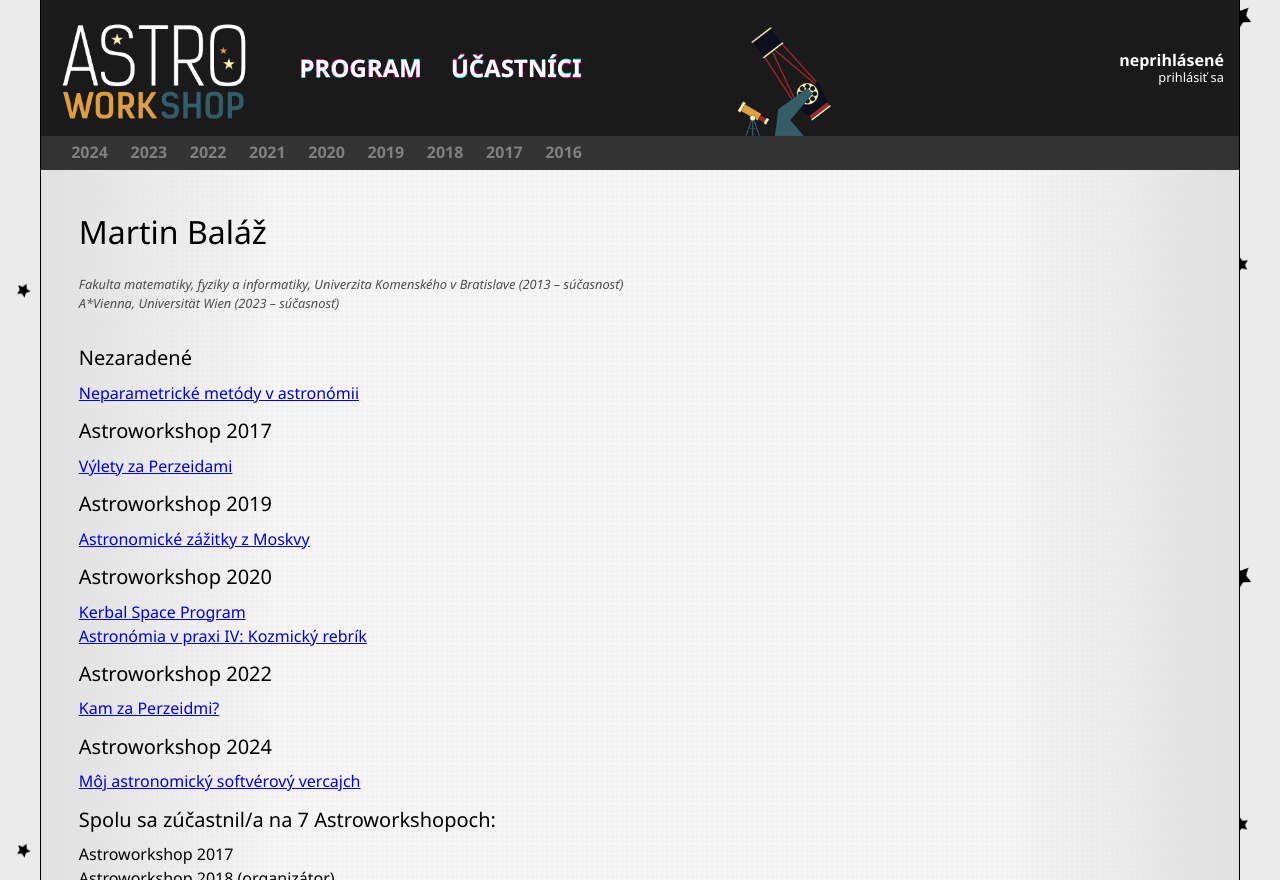
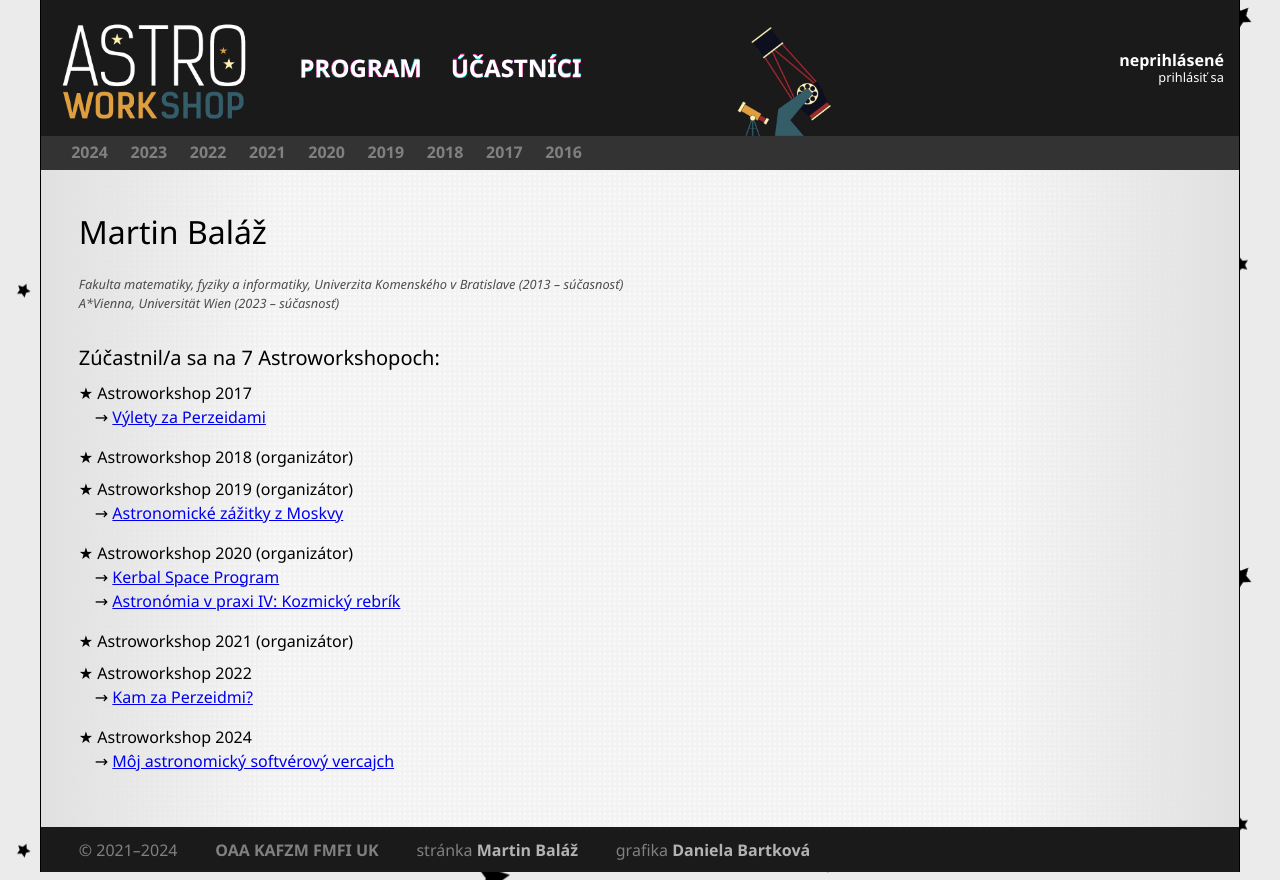
Before and after one commit to sesquideus/astroworkshop, a Django app: a page that uses core/templates/core/participant.html in a window 1280 px wide. Shown: the top 880 px of the page. Run offline with Django 3.2, Linux system fonts and the light colour scheme; data comes from the database, SQL or seed files in the repository.

Commit message:
Improved queries

```diff
--- a/core/models/participant.py
+++ b/core/models/participant.py
@@ -19,7 +19,7 @@ class ParticipantQuerySet(models.QuerySet):
                 'slots',
                 queryset=Slot.objects.filter(
                     Q(category=Slot.CATEGORY_TALK) | Q(category=Slot.CATEGORY_WORKSHOP)
-                ).order_by('event__start'),
+                ).order_by('event__start').with_event(),
                 to_attr='talks',
             ),
         )
@@ -37,7 +37,7 @@ class ParticipantQuerySet(models.QuerySet):
         return self.prefetch_related(
             Prefetch(
                 'affiliation',
-                queryset=Affiliation.objects.order_by('start'),
+                queryset=Affiliation.objects.order_by('start').select_related('institute'),
                 to_attr='all_affiliations',
             )
         )
@@ -67,6 +67,7 @@ class ParticipantQuerySet(models.QuerySet):
         return self.prefetch_related(
             Prefetch(
                 'participations',
+                queryset=Participation.objects.prefetch_related('event')
             ),
         ).annotate(total_participations=Count('participations'))
 
@@ -93,16 +94,8 @@ class Participant(AbstractUser):
 
     objects = ParticipantManager()
 
-    institutes = models.ManyToManyField(
-        'Institute',
-        through='Affiliation',
-        related_name = 'people',
-    )
-    events = models.ManyToManyField(
-        'Event',
-        through='Participation',
-        related_name = 'participants',
-    )
+    institutes = models.ManyToManyField('Institute', through='Affiliation', related_name='people')
+    events = models.ManyToManyField('Event', through='Participation', related_name='participants')
     about = models.TextField(blank=True)
 
     def __str__(self):
--- a/core/models/slot.py
+++ b/core/models/slot.py
@@ -25,6 +25,9 @@ class SlotQuerySet(models.QuerySet):
         ).annotate(
             people_count=Count('person'),
         )
+
+    def with_event(self):
+        return self.select_related('event')
 
 
 class Slot(models.Model):
--- a/core/templates/core/participant.html
+++ b/core/templates/core/participant.html
@@ -16,35 +16,18 @@
         </ul>
     </div>
     <p>
-        {{ participant.about }}
+        {{ participant.about|pandoc|safe }}
     </p>
     {% regroup participant.talks by event as talks_by_event %}
-    {% for event, talks in talks_by_event %}
-        <h3>
-            {{ event|default_if_none:"Nezaradené" }}
-            {% if event.organizer %}
-                (organizátor)
-            {% endif %}
-            {% if par.online %}
-                (online)
-            {% endif %}
-        </h3>
-        <ul>
-        {% for talk in talks %}
-            <li>
-                <a href="{% url 'slot' talk.id %}">{{ talk.title }}</a>
-            </li>
-        {% endfor %}
-        </ul>
-    {% endfor %}
-
 
     <h3>
-        Spolu sa zúčastnil/a na {{ participant.total_participations }} Astroworkshopoch:
+        Zúčastnil/a sa na {{ participant.total_participations }}
+        Astroworkshop{{ participant.total_participations|pluralize:"e,och" }}:
     </h3>
-        <ul>
+        <ul class="participations">
             {% for participation in participant.participations.all %}
                 <li>
+                    <h4>
                         {{ participation.event }}
                         {% if participation.organizer %}
                             (organizátor)
@@ -52,6 +35,18 @@
                         {% if par.online %}
                             (online)
                         {% endif %}
+                    </h4>
+                    {% for event, talks in talks_by_event %}
+                        {% if event.code == participation.event.code %}
+                            <ul class="talks">
+                                {% for talk in talks %}
+                                    <li>
+                                        <a href="{% url 'slot' talk.id %}">{{ talk.title }}</a>
+                                    </li>
+                                {% endfor %}
+                            </ul>
+                        {% endif %}
+                    {% endfor %}
                 </li>
             {% endfor %}
         </ul>
--- a/static/css/main.css
+++ b/static/css/main.css
@@ -457,3 +457,21 @@ a.admin {
     text-decoration: none;
     color: inherit;
 }
+
+ul.participations {
+    list-style: inside '\2605';
+}
+
+ul.participations h4 {
+    display: inline-block;
+}
+
+ul.talks {
+    list-style: inside '→';
+    margin-bottom: 1em;
+    padding-left: 1em;
+}
+
+ul.participations > li + li {
+    margin-top: 0.5em;
+}
--- a/static/css/reset.css
+++ b/static/css/reset.css
@@ -45,7 +45,6 @@ blockquote, q {
 
 blockquote:before, blockquote:after,
 q:before, q:after {
-    content: '';
     content: none;
 }
 
```
Lines whose indentation alone changed are shown as unchanged.
